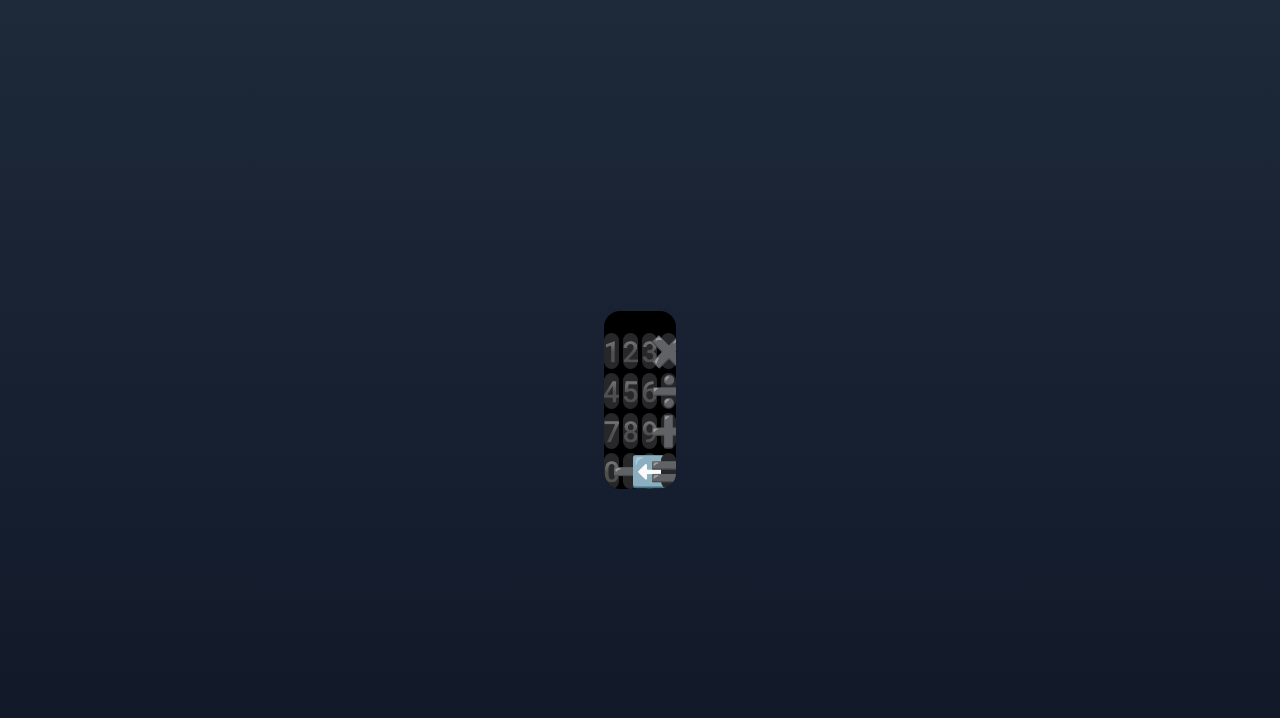
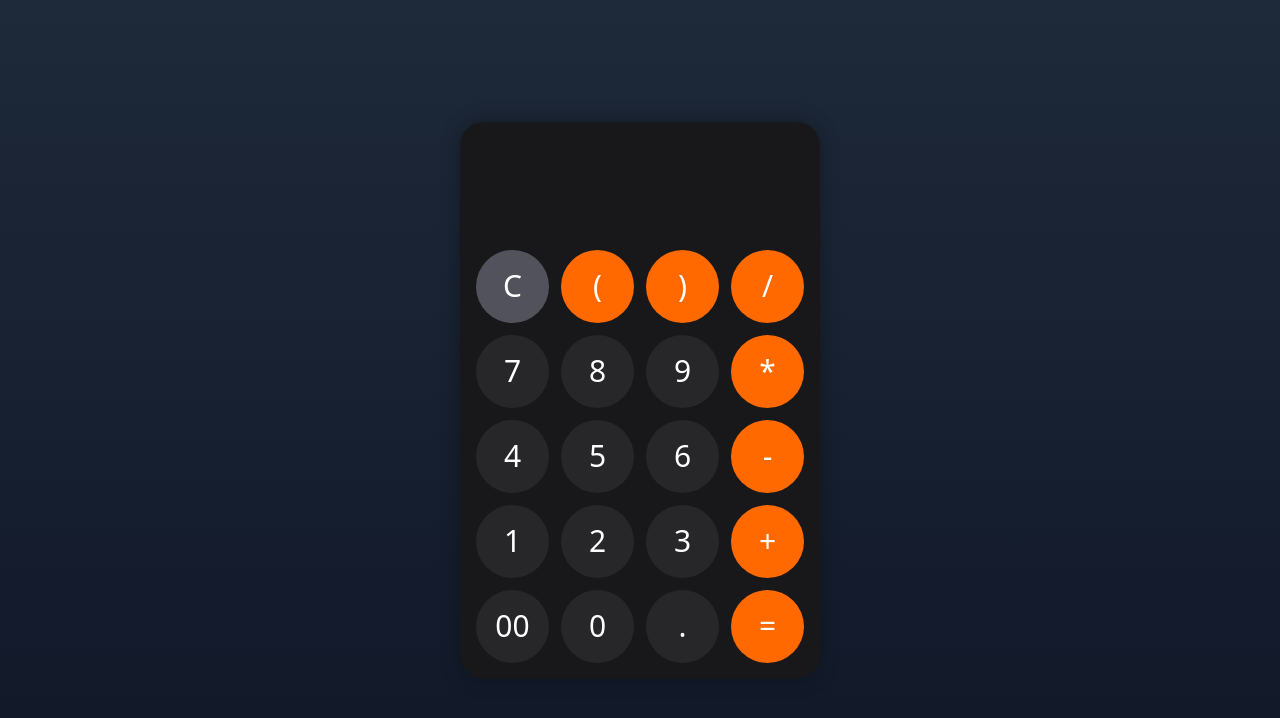
Before and after one commit to Devuno-official/ReactJs, a React (Vite) app in the folder Calculater/: page / in a window 1280 px wide. Shown: the top 718 px of the page. Built offline with nearby package versions, Linux system fonts and the light colour scheme.

Commit message:
parent File for calculater and passing porps to children

```diff
--- a/Calculater/src/App.jsx
+++ b/Calculater/src/App.jsx
@@ -1,24 +1,72 @@
-// * Calculater Ui and than logic
+import { useState } from "react";
 import Container from "./Components/Container";
 import Btn from "./Components/Button";
 
+const arr = [
+  "C",
+  "(",
+  ")",
+  "/",
+  "7",
+  "8",
+  "9",
+  "*",
+  "4",
+  "5",
+  "6",
+  "-",
+  "1",
+  "2",
+  "3",
+  "+",
+  "00",
+  "0",
+  ".",
+  "=",
+];
 
-export default function App() {
- const changeValue = function(event){
-   let textVal = event.target.value;
-           console.log(textVal);
+export default function Calculator() {
+  let [inputVal, setInputVal] = useState("");
 
+  let showValHandle = (e) => {
+    let clickVal = e.target.firstChild.data;
+    if (clickVal === "=") {
+      let ansStr = eval(inputVal) + "";
+      setInputVal(ansStr);
+    } else if (clickVal === "C") {
+      setInputVal("");
+    } else {
+      setInputVal(inputVal + clickVal);
     }
+  };
 
-    let arr = ['1️', '2️', '3️', '✖️', '4️', '5️', '6️', '➗', '7️', '8️', '9️', '➕', '0️', '➖','⬅','🟰'];
+  const removeCharHandle = (e) => {
+    if (e.key === "Backspace") {
+      inputVal = inputVal.substring(0, inputVal.length - 1);
+      setInputVal(inputVal);
+    }
+  };
+
   return (
-        <>
     <Container>
-            <input type="text" name="input" id="input" className="w-[20%] h-[15%] bg-black rounded-t-2xl text-white border-none outline-none" onChange={changeValue}/>
-            <div className="bg-black w-[20%] h-[50%] gap-1  grid grid-cols-4 grid-rows-3 place-content-center overflow-hidden rounded-b-2xl">
-                <Btn symbol={arr}></Btn>
+      <div className="w-full bg-zinc-900 rounded-3xl shadow-[0_0_20px_rgba(0,0,0,0.3)] overflow-hidden">
+        <div className="flex flex-col p-3 sm:p-4">
+          <input
+            type="text"
+            name="input"
+            id="input"
+            className="w-full h-24 px-4 sm:px-6
+                                bg-zinc-900
+                                text-right text-white text-4xl sm:text-5xl font-light
+                                border-none outline-none mb-3 sm:mb-4"
+            value={inputVal}
+            onKeyDown={removeCharHandle}
+          />
+          <div className="grid grid-cols-4 gap-2 sm:gap-3">
+            <Btn symbol={arr} showValHandle={showValHandle} />
+          </div>
+        </div>
       </div>
     </Container>
-        </>
   );
 }
```
Lines whose indentation alone changed are shown as unchanged.
